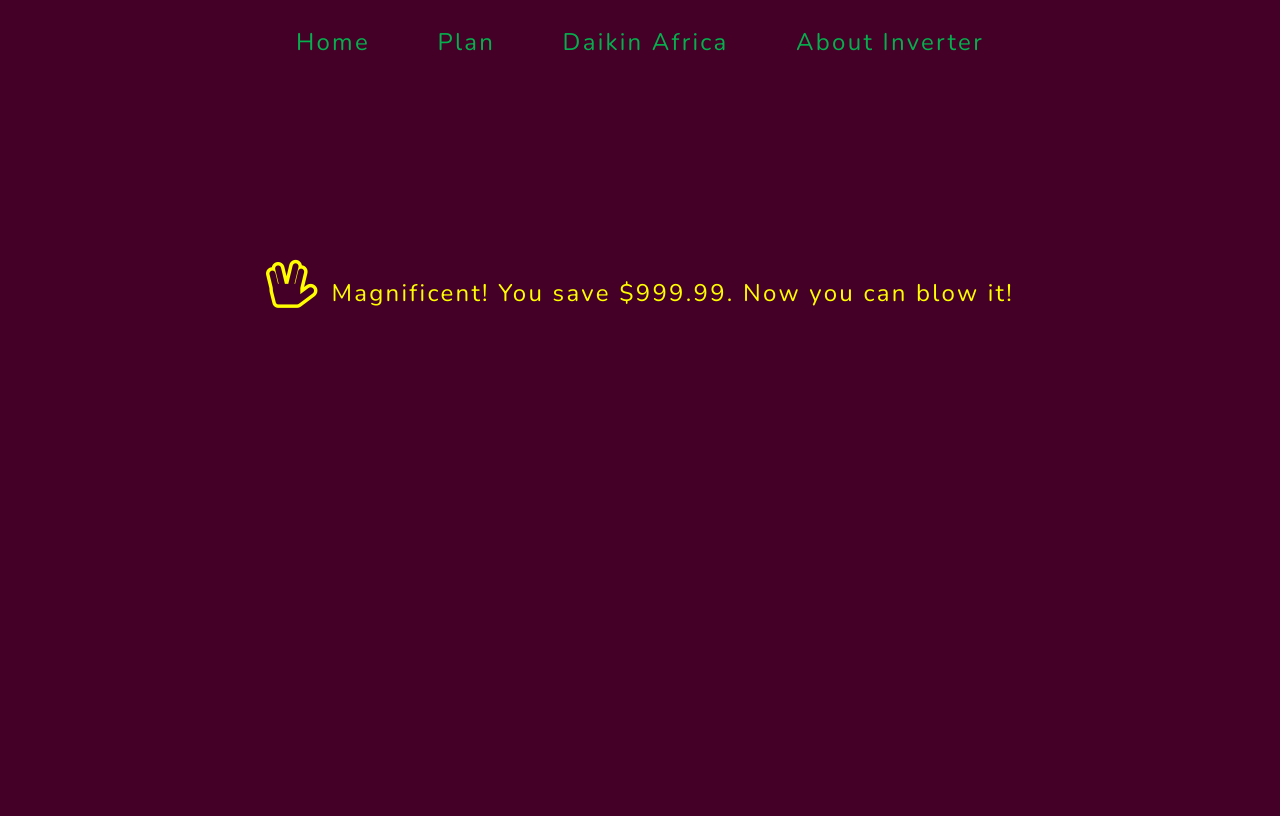
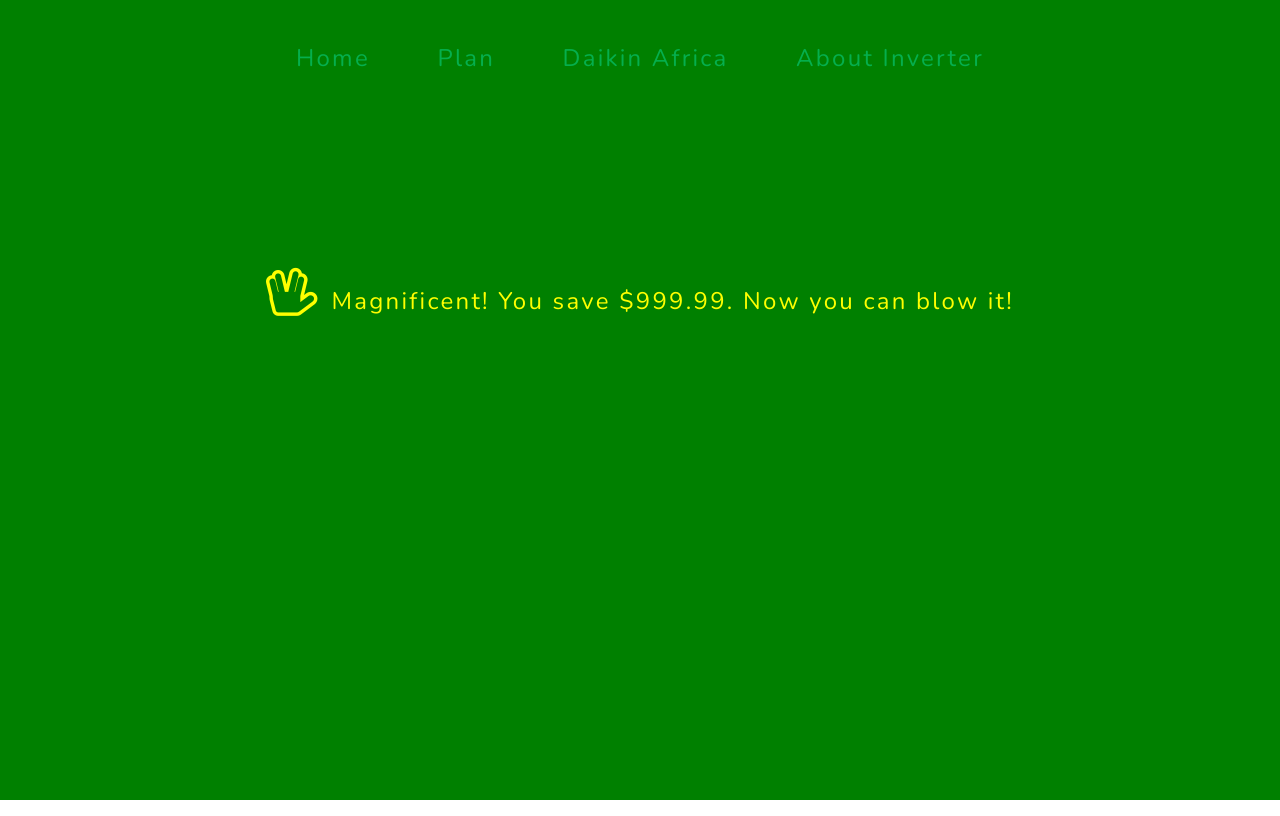
Before and after one commit to samurai008/daikinfe, an Angular app: page /result in a window 1280 px wide. Built offline with nearby package versions, Linux system fonts and the light colour scheme.

Commit message:
different bck for every component

```diff
--- a/src/app/app.component.css
+++ b/src/app/app.component.css
@@ -0,0 +1,3 @@
+.resultBckColor {
+    background: green !important;
+}
--- a/src/app/app.component.html
+++ b/src/app/app.component.html
@@ -1,6 +1,7 @@
-<app-nav-bar></app-nav-bar>
+<div class="art-board" ngClass="{'resultBckColor': true}">
 
-<div class="p-2">
+  <app-nav-bar></app-nav-bar>
+
   <router-outlet></router-outlet>
+
 </div>
-<!-- /.container -->
--- a/src/app/app.component.ts
+++ b/src/app/app.component.ts
@@ -1,19 +1,22 @@
-import { Component, ElementRef } from '@angular/core';
+import { Component, ElementRef, ViewChild, OnInit } from '@angular/core';
 import { NavBarComponent } from './nav-bar/nav-bar.component';
+import { ResultComponent } from './result/result.component';
 
 @Component({
   selector: 'app-root',
   templateUrl: './app.component.html',
   styleUrls: ['./app.component.css']
 })
-export class AppComponent {
+export class AppComponent implements OnInit {
   title = 'app';
-
+  @ViewChild(ResultComponent)
+  expToChangeBckColor: ResultComponent;
 
   constructor(private element: ElementRef) {
+
   }
 
-  showMenu() {
-    console.log('menu');
+  ngOnInit() {
+    console.log(this.expToChangeBckColor);
   }
 }
--- a/src/app/cust-form/cust-form.component.css
+++ b/src/app/cust-form/cust-form.component.css
@@ -1,3 +1,14 @@
+.bckCustFormComponent {
+    background: #440026;
+    position: fixed;
+    width: 100%;
+    height: 100%;
+    top: 0;
+    left: 0;
+    z-index: -1;
+    animation: fadeIn 0.5s;
+}
+
 .myForm {
     max-width: 768px;
     margin: 0 auto;
@@ -53,8 +64,3 @@
     transform: translateY(-15px);
     z-index: -1;
 } */
-
-.fancy-header > h4 > span {
-    background: #440026;
-    padding: 0;
-}
--- a/src/app/cust-form/cust-form.component.html
+++ b/src/app/cust-form/cust-form.component.html
@@ -1,3 +1,5 @@
+<div class="bckCustFormComponent"></div>
+
 <form [formGroup]="form" (ngSubmit)="submit(form)" class="myForm was-validated" novalidate>
   <div>
     <div class="form-group">
@@ -93,13 +95,12 @@
     </div>
   </div>
 
-  <div>
     <div class="form-group">
       <input type="number" class="form-control" placeholder="Rate">
     </div>
-  </div>
 
-  <div>
+  <div class="form-group">
     <button type="submit" class="btn btn-lg float-right">next</button>
+    <div style="clear:both"></div>
   </div>
 </form>
--- a/src/app/result/result.component.css
+++ b/src/app/result/result.component.css
@@ -1,3 +1,14 @@
+.bckResultComponent {
+    background: green;
+    position: fixed;
+    width: 100%;
+    height: 100%;
+    top: 0;
+    left: 0;
+    z-index: -1;
+    animation: fadeIn 0.5s;
+}
+
 .result-container {
     height: 360px;
     display: flex;
--- a/src/app/result/result.component.html
+++ b/src/app/result/result.component.html
@@ -1,3 +1,5 @@
+<div class="bckResultComponent"></div>
+
 <div class="container result-container">
   <div>
     <h4>
--- a/src/app/result/result.component.ts
+++ b/src/app/result/result.component.ts
@@ -6,10 +6,16 @@ import { Component, OnInit } from '@angular/core';
   styleUrls: ['./result.component.css']
 })
 export class ResultComponent implements OnInit {
+  activeResultBckColor: Boolean = false;
 
   constructor() { }
 
   ngOnInit() {
+    this.activeResultBckColor = true;
+  }
+
+  getBckColorExp () {
+    return this.activeResultBckColor;
   }
 
 }
--- a/src/index.html
+++ b/src/index.html
@@ -1,5 +1,6 @@
 <!doctype html>
 <html lang="en">
+
 <head>
   <meta charset="utf-8">
   <title>DaikinSurv</title>
@@ -8,7 +9,9 @@
   <meta name="viewport" content="width=device-width, initial-scale=1">
   <link rel="icon" type="image/x-icon" href="favicon.ico">
 </head>
+
 <body>
   <app-root></app-root>
 </body>
+
 </html>
--- a/src/styles.css
+++ b/src/styles.css
@@ -18,11 +18,15 @@
 
 body {
   height: 100vh;
+  padding: 0;
+}
+
+.art-board {
+  height: 100%;
   letter-spacing: 2.25px;
-  background: #440026;
   animation: fadeIn 1s;
   color: #FEFE00;
-  margin-bottom: 1em;
+  padding: 1em;
 }
 
 main>* {
@@ -122,7 +126,8 @@ input::placeholder {
 // No media query for `xs` since this is the default in Bootstrap
 // Small devices (landscape phones, 576px and up) */
 
-@media (min-width: 576px) {}
+@media (min-width: 576px) {
+}
 
 /* // Medium devices (tablets, 768px and up) */
 
```
